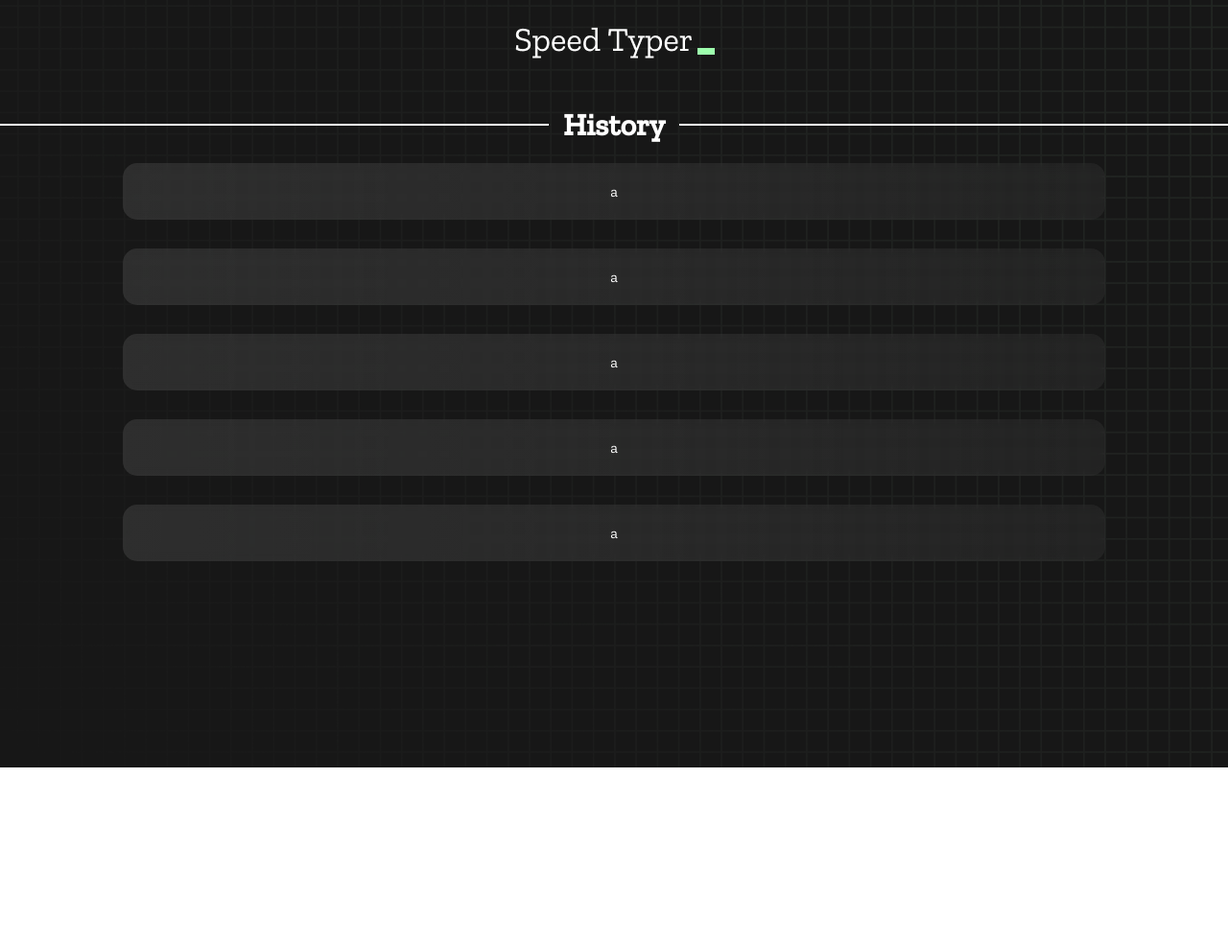
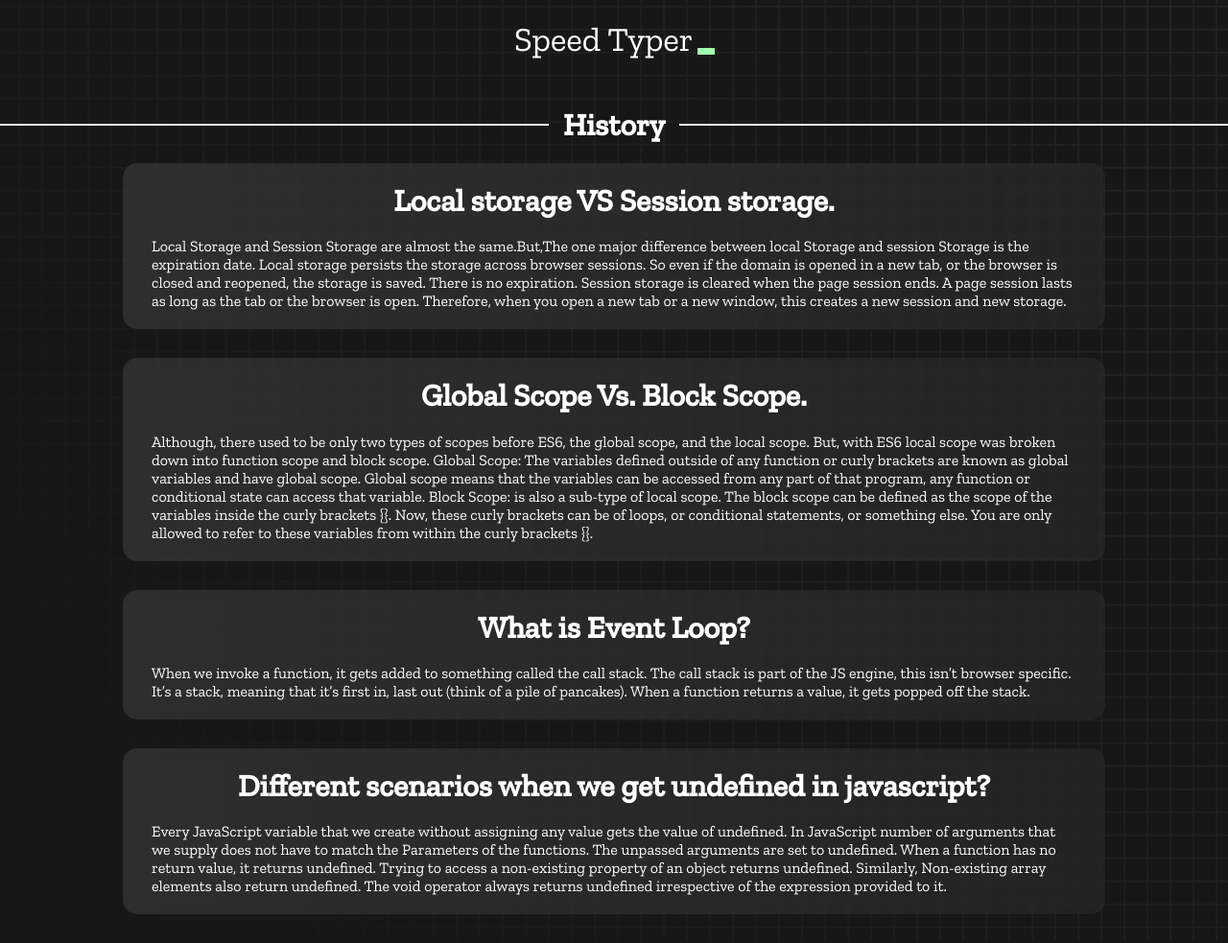
Before and after one commit to Shehab001/Type_Monster_Debug, a plain HTML site: page blog.html in a window 1280 px wide. Shown: the whole page at 96% size. Before the commit the page ends 800 px from the top, so only its background shows below. Drawn offline with nearby package versions, Linux system fonts and the light colour scheme.

Commit message:
blog done

```diff
--- a/blog.html
+++ b/blog.html
@@ -22,11 +22,29 @@
         <div class="line"></div>
       </div>
       <div id="histories" class="cntr">
-          <div class="card">a</div>
-          <div class="card">a</div>
-          <div class="card">a</div>
-          <div class="card">a</div>
-          <div class="card">a</div>
+          <div class="card"><h1 class="gap"><b>Local storage VS Session storage.</b></h1>
+            <p>Local Storage and Session Storage are almost the same.But,The one major difference between local Storage and session Storage is the expiration date.
+Local storage persists the storage across browser sessions. So even if the domain is opened in a new tab, or the browser is closed and reopened, the storage is saved. There is no expiration.
+Session storage is cleared when the page session ends. A page session lasts as long as the tab or the browser is open. Therefore, when you open a new tab or a new window, this creates a new session and new storage.</p></div>
+          <div class="card"><h1 class="gap"><b>Global Scope Vs. Block Scope.</b></h1>
+            <p>
+                Although, there used to be only two types of scopes before ES6, the global scope, and the local scope. But, with ES6 local scope was broken down into function scope and block scope.
+
+Global Scope: The variables defined outside of any function or curly brackets are known as global variables and have global scope. Global scope means that the variables can be accessed from any part of that program, any function or conditional state can access that variable.
+
+Block Scope: is also a sub-type of local scope. The block scope can be defined as the scope of the variables inside the curly brackets {}. Now, these curly brackets can be of loops, or conditional statements, or something else. You are only allowed to refer to these variables from within the curly brackets {}.
+            </p></div>
+          <div class="card"><h1 class="gap"><b>What is Event Loop?</b></h1>
+            <p>When we invoke a function, it gets added to something called the call stack. The call stack is part of the JS engine, this isn’t browser specific. It’s a stack, meaning that it’s first in, last out (think of a pile of pancakes). When a function returns a value, it gets popped off the stack.</p></div>
+          <div class="card"><h1 class="gap"><b>Different scenarios when we get undefined in javascript?</b></h1>
+            <p>
+                Every JavaScript variable that we create without assigning any value gets the value of undefined.
+In JavaScript number of arguments that we supply does not have to match the Parameters of the functions. The unpassed arguments are set to undefined.
+When a function has no return value, it returns undefined.
+Trying to access a non-existing property of an object returns undefined.
+Similarly, Non-existing array elements also return undefined.
+The void operator always returns undefined irrespective of the expression provided to it.
+            </p></div>
       </div>
     </div>
 
--- a/styles.css
+++ b/styles.css
@@ -163,6 +163,13 @@
   height: 100%;
 }
 
+.cntr .card p {
+  margin: 0;
+}
+.gap {
+  margin-bottom: 2%;
+}
+
 .card {
   width: 30%;
   height: 100%;
```
